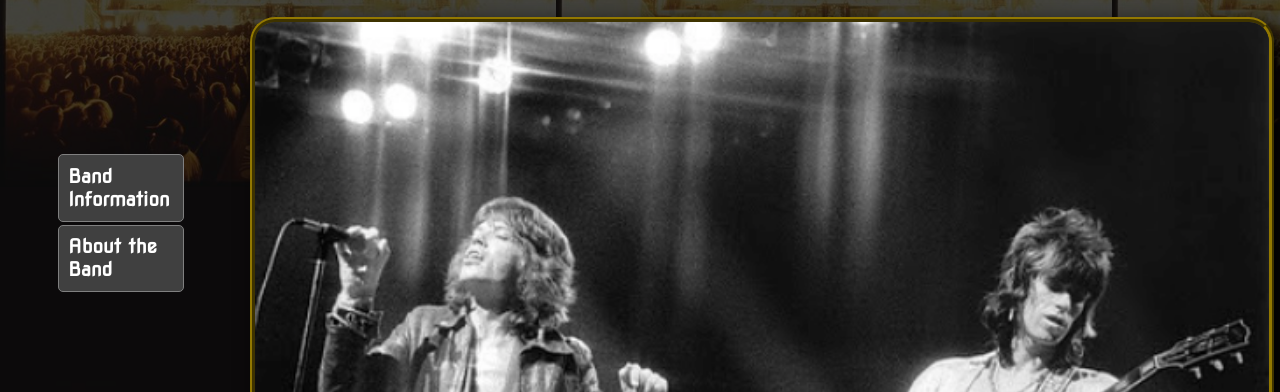
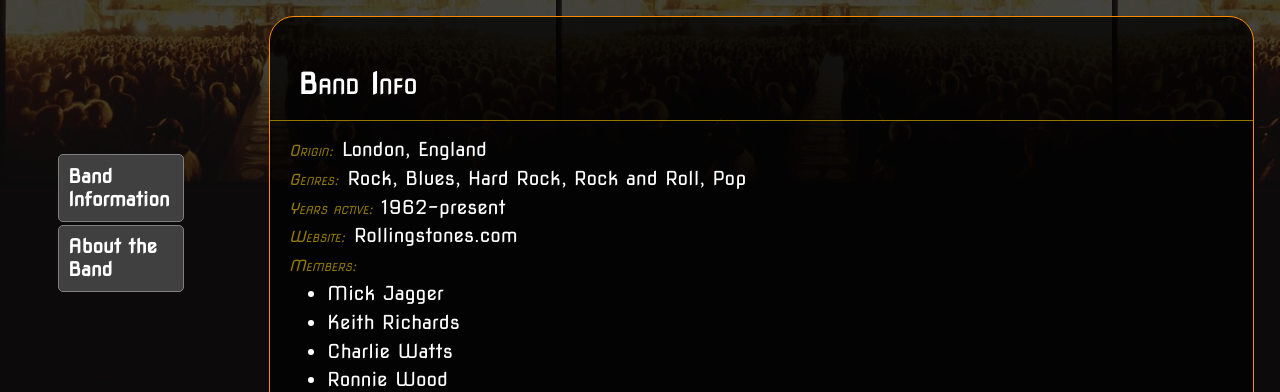
Before and after one commit to jfifield3/bandpage, a plain HTML site: page index.html in a window 1280 px wide. Shown: the part 374-766 px from the top of the page. Drawn offline with nearby package versions, Linux system fonts and the light colour scheme.

Commit message:
Add files via upload

```diff
--- a/index.html
+++ b/index.html
@@ -67,7 +67,7 @@
 
 	<section id="homepage">
 		<h3>The Rolling Stones</h3>
-		<img src="images/1.png">
+
 
 		<div>
 			<h4 id="bandinfo">Band Info</h4>
```
